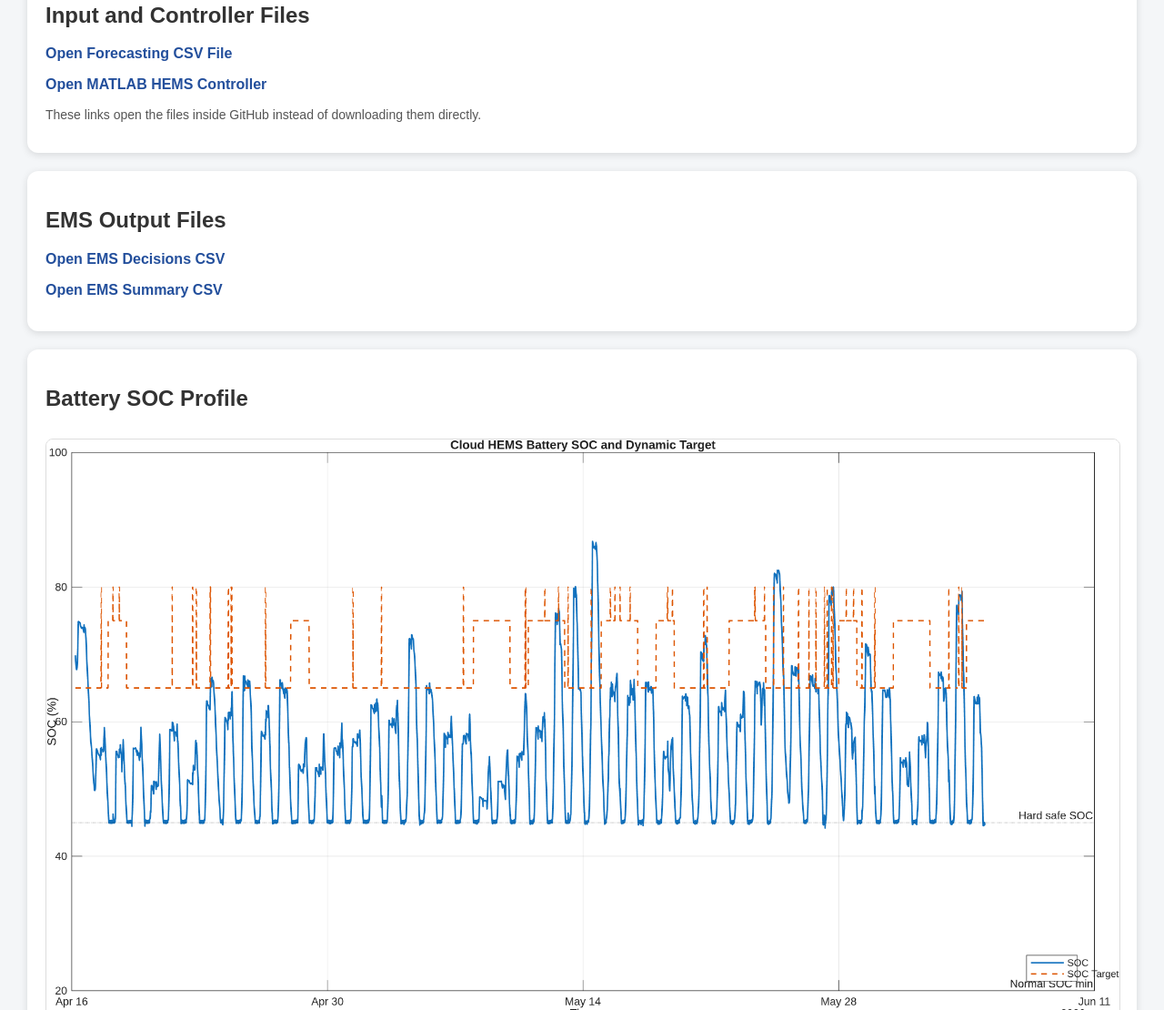
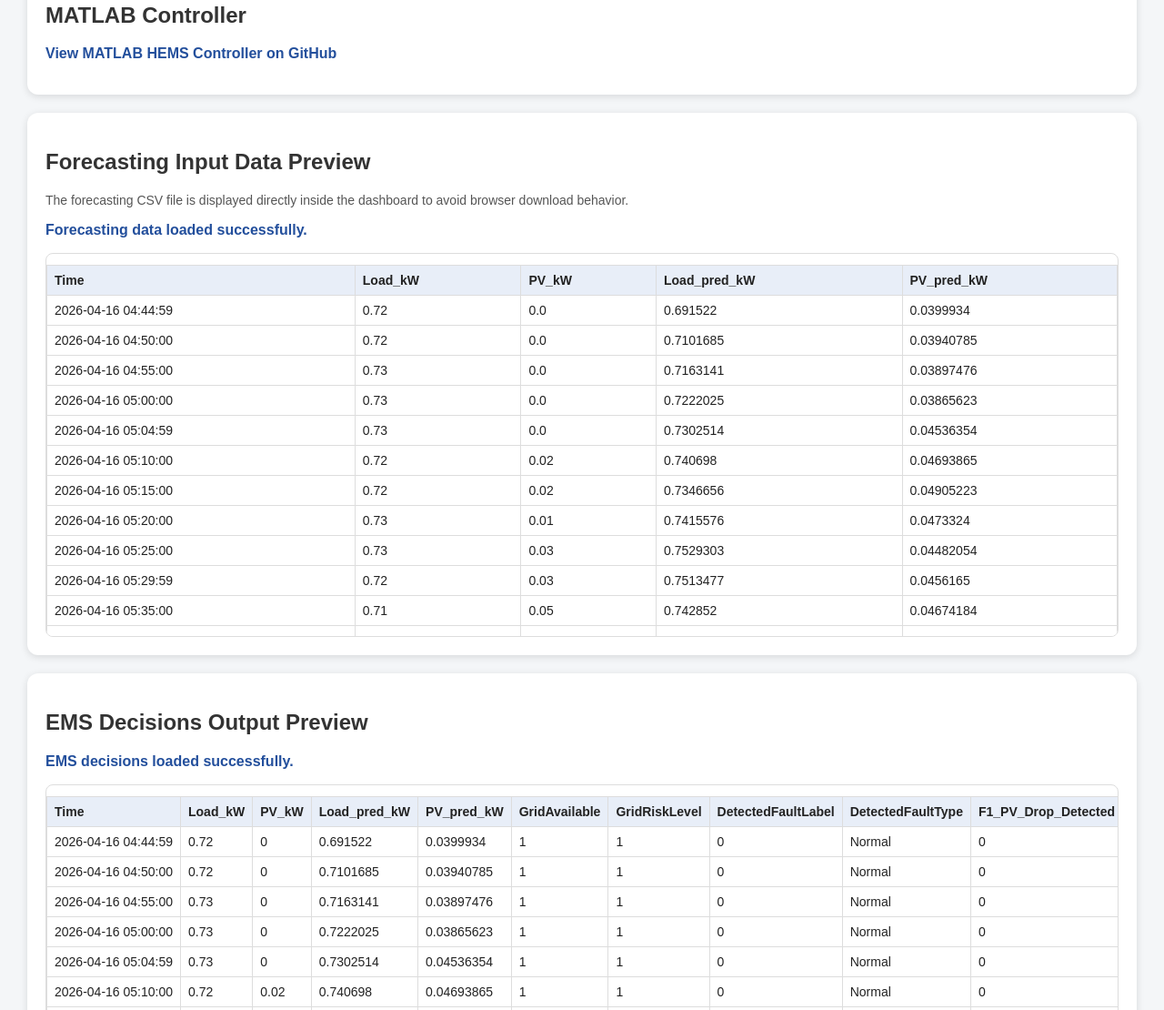
Before and after one commit to noorasmlm-ai/HEMS_CLOUD_PROJECT, a plain HTML site: page index.html in a window 1280 px wide. Shown: the part 539-1649 px from the top of the page at 91% size. Drawn offline with Linux system fonts and the light colour scheme.

Commit message:
Display CSV files inside dashboard

```diff
--- a/index.html
+++ b/index.html
@@ -63,9 +63,43 @@
       text-decoration: none;
     }
 
+    table {
+      border-collapse: collapse;
+      width: 100%;
+      margin-top: 12px;
+      font-size: 14px;
+      background: white;
+    }
+
+    th, td {
+      border: 1px solid #ddd;
+      padding: 8px;
+      text-align: left;
+      white-space: nowrap;
+    }
+
+    th {
+      background: #e8eef8;
+      color: #222;
+    }
+
+    .table-box {
+      overflow-x: auto;
+      max-height: 420px;
+      overflow-y: auto;
+      border: 1px solid #ddd;
+      border-radius: 8px;
+      margin-top: 10px;
+    }
+
     .note {
       color: #555;
       font-size: 14px;
+    }
+
+    .status {
+      font-weight: bold;
+      color: #234f9c;
     }
   </style>
 </head>
@@ -101,39 +135,33 @@
   </div>
 
   <div class="card">
-    <h2>Input and Controller Files</h2>
-
-    <p>
-      <a href="https://github.com/noorasmlm-ai/HEMS_CLOUD_PROJECT/blob/main/Forecasts_3Months_PV_Load_DL_Test20.csv" target="_blank">
-        Open Forecasting CSV File
-      </a>
-    </p>
-
+    <h2>MATLAB Controller</h2>
     <p>
       <a href="https://github.com/noorasmlm-ai/HEMS_CLOUD_PROJECT/blob/main/CLOUD_HEMS_Final_Controller_v8_ExternalAlerts_FIXED.m" target="_blank">
-        Open MATLAB HEMS Controller
+        View MATLAB HEMS Controller on GitHub
       </a>
-    </p>
-
-    <p class="note">
-      These links open the files inside GitHub instead of downloading them directly.
     </p>
   </div>
 
   <div class="card">
-    <h2>EMS Output Files</h2>
+    <h2>Forecasting Input Data Preview</h2>
+    <p class="note">
+      The forecasting CSV file is displayed directly inside the dashboard to avoid browser download behavior.
+    </p>
+    <p id="forecastStatus" class="status">Loading forecasting data...</p>
+    <div class="table-box" id="forecastTable"></div>
+  </div>
 
-    <p>
-      <a href="https://github.com/noorasmlm-ai/HEMS_CLOUD_PROJECT/blob/main/CLOUD_HEMS_Decisions.csv" target="_blank">
-        Open EMS Decisions CSV
-      </a>
-    </p>
+  <div class="card">
+    <h2>EMS Decisions Output Preview</h2>
+    <p id="decisionStatus" class="status">Loading EMS decisions...</p>
+    <div class="table-box" id="decisionTable"></div>
+  </div>
 
-    <p>
-      <a href="https://github.com/noorasmlm-ai/HEMS_CLOUD_PROJECT/blob/main/CLOUD_HEMS_Summary.csv" target="_blank">
-        Open EMS Summary CSV
-      </a>
-    </p>
+  <div class="card">
+    <h2>EMS Summary Output Preview</h2>
+    <p id="summaryStatus" class="status">Loading EMS summary...</p>
+    <div class="table-box" id="summaryTable"></div>
   </div>
 
   <div class="card">
@@ -151,5 +179,124 @@
     <img src="Fig_CLOUD_HEMS_RiskFaultFlags.png" alt="Risk and Fault Flags">
   </div>
 
+  <script>
+    function parseCSV(text) {
+      const rows = [];
+      let row = [];
+      let cell = "";
+      let insideQuotes = false;
+
+      for (let i = 0; i < text.length; i++) {
+        const char = text[i];
+        const nextChar = text[i + 1];
+
+        if (char === '"' && insideQuotes && nextChar === '"') {
+          cell += '"';
+          i++;
+        } else if (char === '"') {
+          insideQuotes = !insideQuotes;
+        } else if (char === "," && !insideQuotes) {
+          row.push(cell);
+          cell = "";
+        } else if ((char === "\n" || char === "\r") && !insideQuotes) {
+          if (cell.length > 0 || row.length > 0) {
+            row.push(cell);
+            rows.push(row);
+            row = [];
+            cell = "";
+          }
+          if (char === "\r" && nextChar === "\n") {
+            i++;
+          }
+        } else {
+          cell += char;
+        }
+      }
+
+      if (cell.length > 0 || row.length > 0) {
+        row.push(cell);
+        rows.push(row);
+      }
+
+      return rows;
+    }
+
+    function makeTable(rows, maxRows = 20) {
+      if (!rows || rows.length === 0) {
+        return "<p>No data available.</p>";
+      }
+
+      const header = rows[0];
+      const body = rows.slice(1, maxRows + 1);
+
+      let html = "<table><thead><tr>";
+      header.forEach(col => {
+        html += "<th>" + escapeHTML(col) + "</th>";
+      });
+      html += "</tr></thead><tbody>";
+
+      body.forEach(r => {
+        html += "<tr>";
+        header.forEach((_, i) => {
+          html += "<td>" + escapeHTML(r[i] || "") + "</td>";
+        });
+        html += "</tr>";
+      });
+
+      html += "</tbody></table>";
+      html += "<p class='note'>Showing first " + body.length + " rows only.</p>";
+      return html;
+    }
+
+    function escapeHTML(value) {
+      return String(value)
+        .replaceAll("&", "&amp;")
+        .replaceAll("<", "&lt;")
+        .replaceAll(">", "&gt;")
+        .replaceAll('"', "&quot;")
+        .replaceAll("'", "&#039;");
+    }
+
+    async function loadCSV(fileUrl, tableId, statusId, label) {
+      try {
+        const response = await fetch(fileUrl);
+        if (!response.ok) {
+          throw new Error("File could not be loaded.");
+        }
+
+        const text = await response.text();
+        const rows = parseCSV(text);
+
+        document.getElementById(tableId).innerHTML = makeTable(rows, 20);
+        document.getElementById(statusId).innerText = label + " loaded successfully.";
+      } catch (error) {
+        document.getElementById(statusId).innerText = "Could not load " + label + ".";
+        document.getElementById(tableId).innerHTML =
+          "<p>Please check that the file exists in the GitHub repository.</p>";
+      }
+    }
+
+    loadCSV(
+      "Forecasts_3Months_PV_Load_DL_Test20.csv",
+      "forecastTable",
+      "forecastStatus",
+      "Forecasting data"
+    );
+
+    loadCSV(
+      "CLOUD_HEMS_Decisions.csv",
+      "decisionTable",
+      "decisionStatus",
+      "EMS decisions"
+    );
+
+    loadCSV(
+      "CLOUD_HEMS_Summary.csv",
+      "summaryTable",
+      "summaryStatus",
+      "EMS summary"
+    );
+  </script>
+
 </body>
 </html>
```
